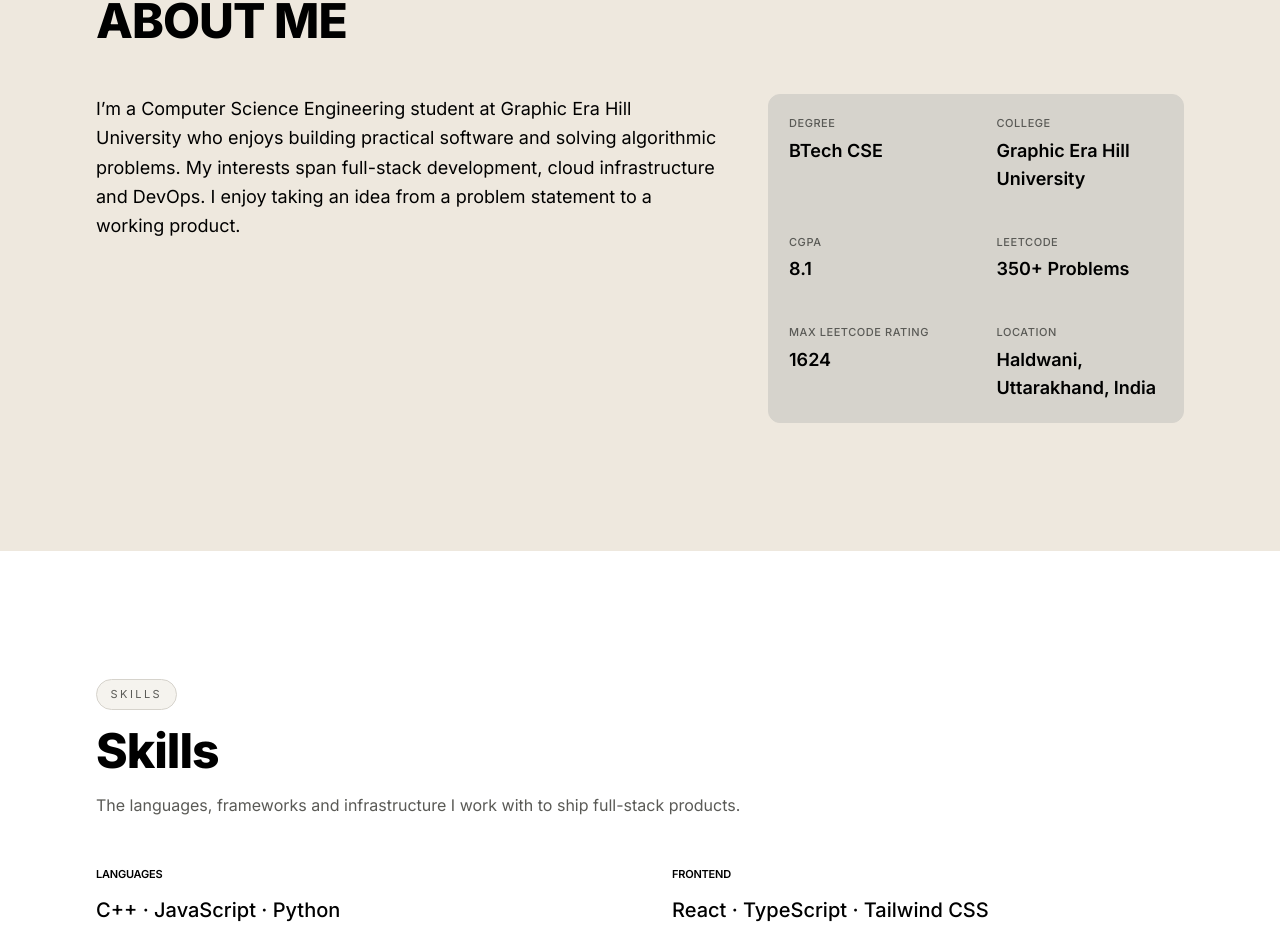
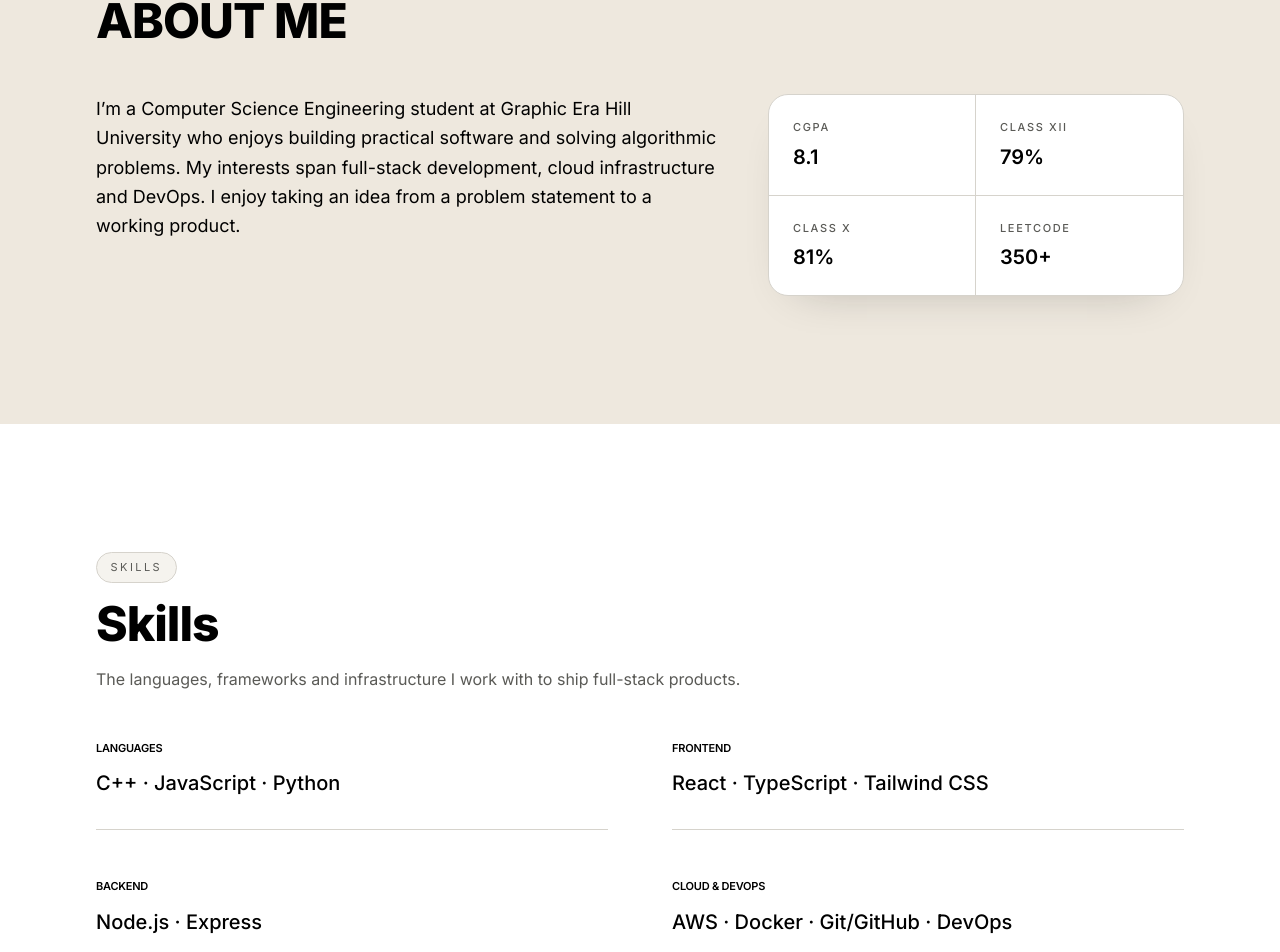
Before and after one commit to Tapas193/Portfolio, a React (Vite) app: page / in a window 1280 px wide. Shown: the part 979-1931 px from the top of the page. Built offline with nearby package versions, Linux system fonts and the light colour scheme.

Commit message:
Update portfolio content

```diff
--- a/src/data/skills.ts
+++ b/src/data/skills.ts
@@ -14,11 +14,11 @@ export const skillCategories: SkillCategory[] = [
   },
   {
     title: "Backend",
-    skills: ["Node.js", "Express", "Django"],
+    skills: ["Node.js", "Express"],
   },
   {
     title: "Cloud & DevOps",
-    skills: ["AWS", "Docker", "Linux", "Git"],
+    skills: ["AWS", "Docker", "Git/GitHub", "DevOps"],
   },
   {
     title: "Databases",
--- a/src/sections/About.tsx
+++ b/src/sections/About.tsx
@@ -1,14 +1,12 @@
 import { motion } from "framer-motion"
 import { SectionHeading } from "../components/SectionHeading"
-import { aboutText, profile } from "../data/profile"
+import { aboutText } from "../data/profile"
 
 const facts = [
-  ["Degree", "BTech CSE"],
-  ["College", profile.college],
   ["CGPA", "8.1"],
-  ["LeetCode", "350+ Problems"],
-  ["Max LeetCode Rating", "1624"],
-  ["Location", profile.location],
+  ["Class XII", "79%"],
+  ["Class X", "81%"],
+  ["LeetCode", "350+"],
 ]
 
 export function About() {
@@ -27,20 +25,24 @@ export function About() {
             <p className="max-w-prose text-lg leading-relaxed text-snow">{aboutText}</p>
           </motion.div>
 
-          <div className="grid grid-cols-2 gap-px overflow-hidden rounded-xl border border-line bg-line">
+          <div className="grid grid-cols-2 self-start overflow-hidden rounded-[20px] border border-line bg-card shadow-[0_18px_45px_-30px_rgba(17,17,17,0.3)]">
             {facts.map(([label, value], i) => (
               <motion.div
                 key={label}
-                className="flex flex-col gap-1 bg-beige-light p-5"
+                className={[
+                  "flex flex-col gap-1.5 p-6",
+                  i % 2 === 0 ? "border-r border-line" : "",
+                  i < 2 ? "border-b border-line" : "",
+                ].join(" ")}
                 initial={{ opacity: 0, y: 16 }}
                 whileInView={{ opacity: 1, y: 0 }}
                 viewport={{ once: true, margin: "-40px" }}
                 transition={{ duration: 0.45, delay: i * 0.05 }}
               >
-                <span className="text-[11px] font-medium uppercase tracking-wider text-fog">
+                <span className="text-[11px] font-medium uppercase tracking-[0.15em] text-fog">
                   {label}
                 </span>
-                <span className="text-lg font-semibold text-snow">{value}</span>
+                <span className="text-xl font-semibold text-snow">{value}</span>
               </motion.div>
             ))}
           </div>
--- a/src/sections/Achievements.tsx
+++ b/src/sections/Achievements.tsx
@@ -3,8 +3,8 @@ import { SectionHeading } from "../components/SectionHeading"
 
 const achievements = [
   {
-    title: "Hackathon Finalist",
-    text: "Made it to the final round of a hackathon — taking ideas from problem statement to demo.",
+    title: "SIH 2026 Shortlisted",
+    text: "Our IBVAP project has been shortlisted for Smart India Hackathon 2026.",
   },
   {
     title: "350+ LeetCode Problems",
@@ -12,7 +12,7 @@ const achievements = [
   },
   {
     title: "Technical Leadership",
-    text: "Leading a 20+ member student developer club and technical community at GEHU.",
+    text: "Technical Lead at the AWS Cloud Club — GEHU, driving cloud learning initiatives.",
   },
 ]
 
```
